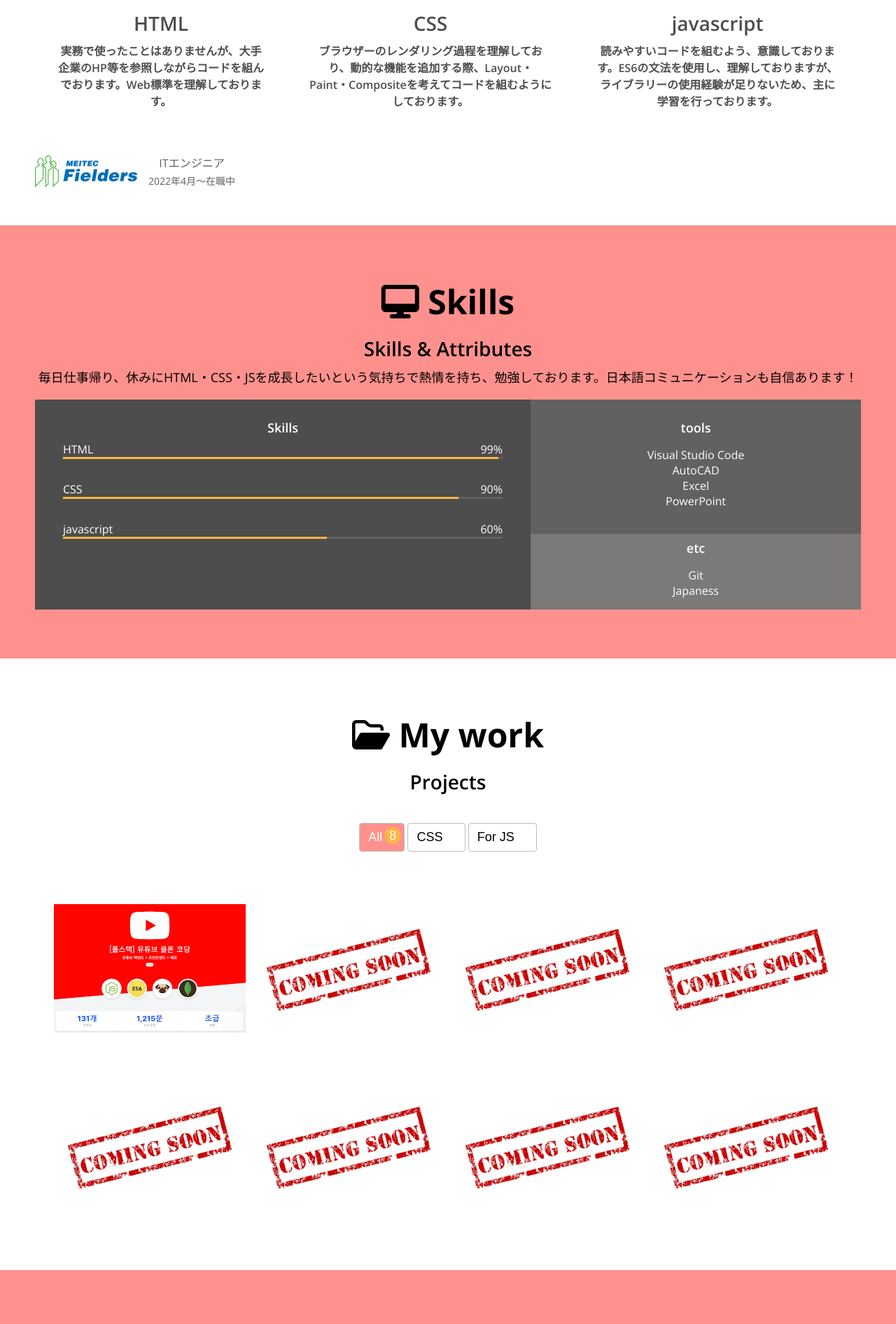
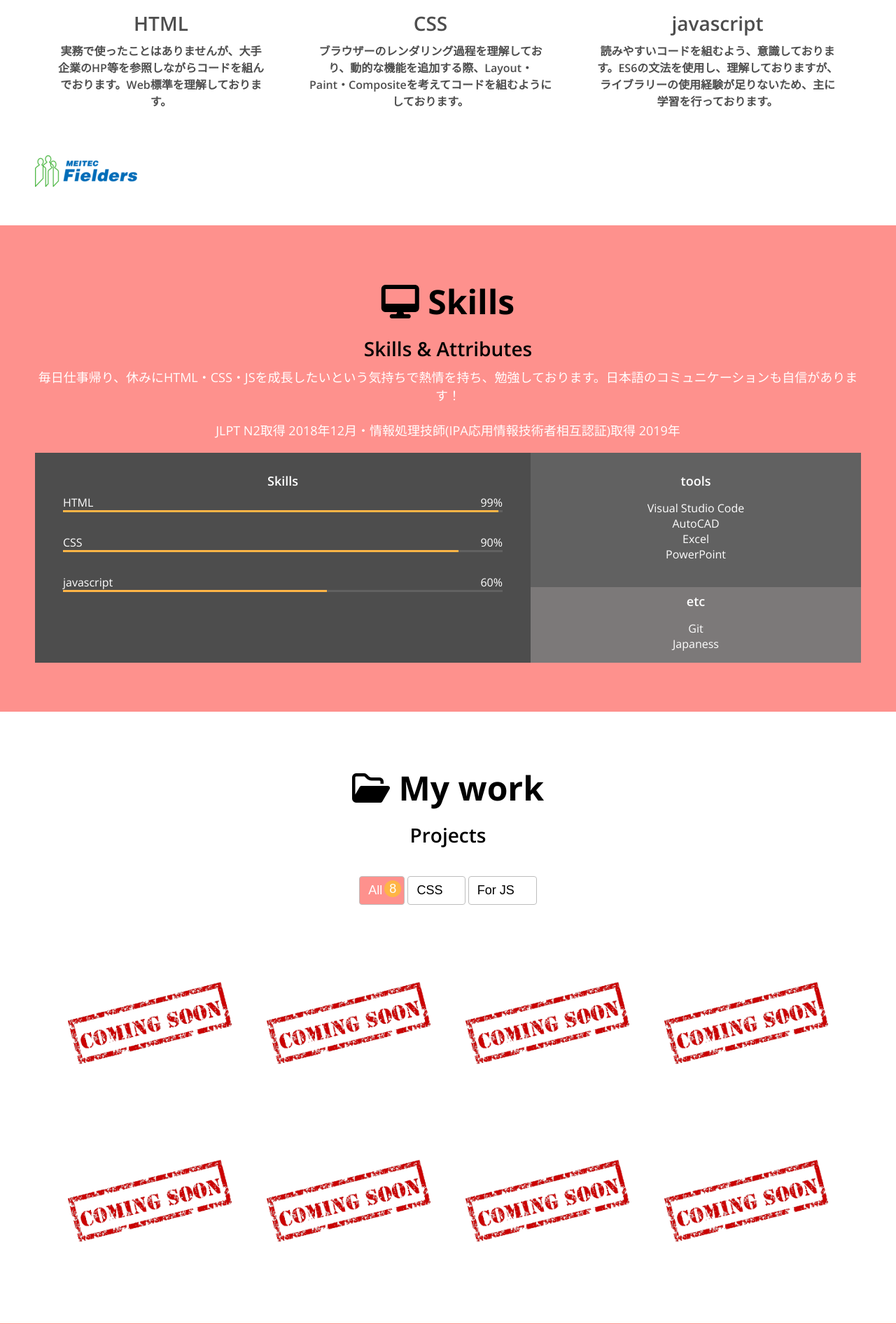
Before and after one commit to J-paku/Portfolio, a PHP site: page / in a window 1280 px wide. Shown: the part 1490-3382 px from the top of the page at 70% size. Run offline with PHP 8.4, Linux system fonts and the light colour scheme; some libraries are stand-ins or nearby versions.

Commit message:
HTML:Emergency edit2

```diff
--- a/index.html
+++ b/index.html
@@ -120,7 +120,8 @@
         <h1><i class="fa-sharp fa-solid fa-desktop"></i> Skills</h1>
         <h2>Skills & Attributes</h2>
         <p>
-            毎日仕事帰り、休みにHTML・CSS・JSを成長したいという気持ちで熱情を持ち、勉強しております。日本語コミュニケーションも自信あります！
+            毎日仕事帰り、休みにHTML・CSS・JSを成長したいという気持ちで熱情を持ち、勉強しております。日本語のコミュニケーションも自信があります！
+            <br/><br/>JLPT N2取得 2018年12月・情報処理技師(IPA応用情報技術者相互認証)取得 2019年
         </p>
         <div class="skillset">
             <div class="skillset__left">
@@ -194,7 +195,7 @@
             target="blank"
             data-type="css">
             <img
-                src="imgs/projects/ex1.png" alt="Youtube" class="project__img"/>
+                src="imgs/comingSoon.png" alt="Youtube" class="project__img"/>
             <div class="project__description">
                 <h3>Youtube Site</h3>
                 <span>Clone coding with HTML, CSS</span>
--- a/style.css
+++ b/style.css
@@ -299,6 +299,9 @@ p   {
     .skillset__right {
         flex-basis: 40%;
     }
+    .section__container p {
+        color: var(--color-white);
+    }
     .tools {
         background-color: var(--color-grey);
     }
```
